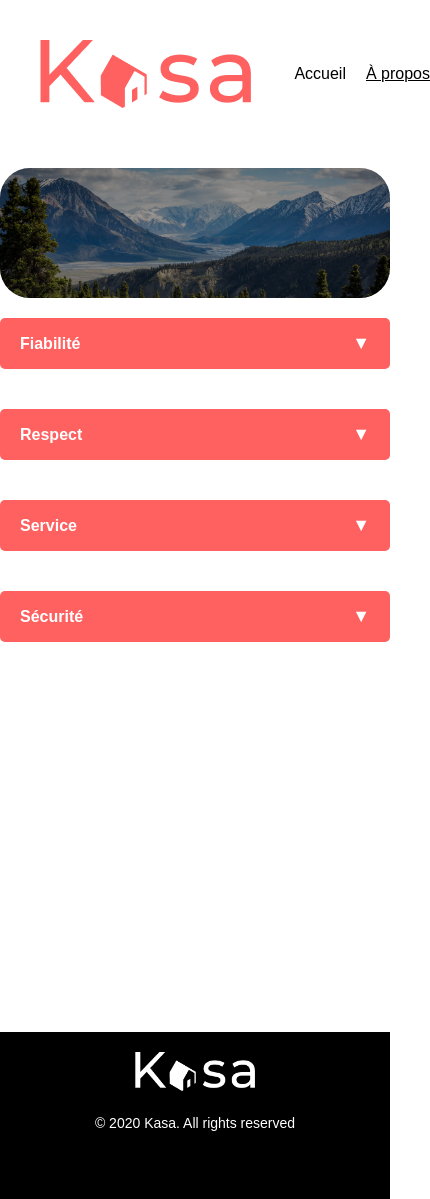
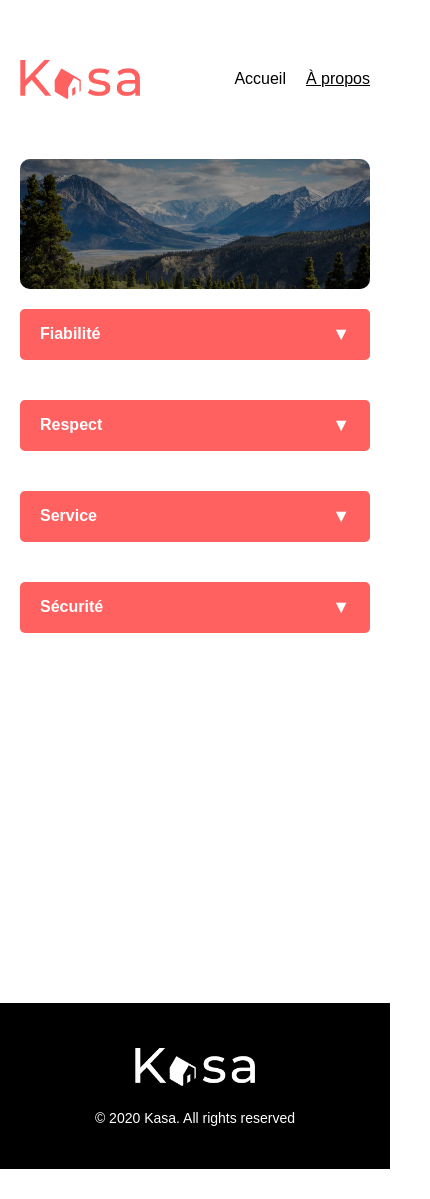
Before and after one commit to FoligneTheo/react1, a React (Create React App) app: page /react1/about in a window 390 px wide. Shown: the whole page, 430 px wide, since content can reach past the window. After the commit the page ends 1169 px from the top, so only its background shows below. Built offline with nearby package versions, Linux system fonts and the light colour scheme.

Commit message:
uniform acceuil + responsive

```diff
--- a/src/App.js
+++ b/src/App.js
@@ -11,8 +11,8 @@ import LogementDetails from './components/LogementDetails';
 function App() {
   return (
     <Router basename="/react1">
+        <Header />
       <div className="page-container">
-        <Header />
 
         <div className="Middle">
           <Routes>
@@ -23,8 +23,8 @@ function App() {
           </Routes>
         </div>
 
+      </div>
         <Footer />
-      </div>
     </Router>
   );
 }
--- a/src/App.scss
+++ b/src/App.scss
@@ -24,7 +24,7 @@ main {
 
 .Middle {
   flex: 1;
-  padding: 40px 0; // on évite le padding latéral ici car il est déjà dans .page-container
+  padding: 20px;
 }
 
 .page-container {
--- a/src/components/Banner.scss
+++ b/src/components/Banner.scss
@@ -3,7 +3,7 @@
     height: 223px;
     background-size: cover;
     background-position: center;
-    border-radius: 30px;
+    border-radius: 25px;
     margin: 20px auto;
     overflow: hidden;
     max-width: 1240px;
@@ -23,18 +23,23 @@
 }
 
 .banner__text {
+    padding: 0 20px;
     color: white;
     font-size: 48px;
     font-weight: bold;
     text-align: center;
 }
 
-@media screen and (max-width: 500px) {
+@media screen and (max-width: 768px) {
     .banner {
         height: 130px;
+        border-radius: 10px;
     }
 
     .banner__text {
+        justify-content: flex-start;
+        align-items: center;
+        text-align: left;
         font-size: 30px;
     }
 }
--- a/src/components/Card.scss
+++ b/src/components/Card.scss
@@ -2,7 +2,7 @@
   width: 100%;
   max-width: 340px;
   height: 340px;
-  border-radius: 20px;
+  border-radius: 10px;
   overflow: hidden;
   box-shadow: 0 4px 6px rgba(0, 0, 0, 0.1);
   position: relative;
--- a/src/components/CardList.scss
+++ b/src/components/CardList.scss
@@ -6,7 +6,7 @@
     justify-content: center;
     padding: 40px;
     background-color: #f9f9f9;
-    border-radius: 15px;
+    border-radius: 25px;
     max-width: 1240px;
     margin: 0 auto;
   }
@@ -26,11 +26,15 @@
         display: grid;
     grid-template-columns: repeat(1, 1fr);
     gap: 30px;
-    padding: 40px;
-    background-color: #f9f9f9;
-    border-radius: 15px;
-    max-width: 1735px;
+    padding: 0;
+    background-color: transparent;
+    border-radius: 0;
+    max-width: 100%;
     margin: 0 auto;
     }
 
+    .card {
+      max-width: 100%;
+    }
+
 }
--- a/src/components/Footer.scss
+++ b/src/components/Footer.scss
@@ -26,6 +26,12 @@
 @media screen and (max-width: 768px) {
     .footer {
         min-height: 15vh;
+    }
 
+    .footer {
+
+        &__content {
+padding-top: 25px;
+        }
     }
 }
--- a/src/components/Header.scss
+++ b/src/components/Header.scss
@@ -1,19 +1,21 @@
 .Header {
     width: 100%;
+    background-color: white;
     display: flex;
     justify-content: center;
-    background-color: white;
     margin-top: 40px;
-    // padding: 0 20px;
 
     &__container {
       width: 100%;
       max-width: 1240px;
+      padding: 20px;
+      box-sizing: border-box;
       display: flex;
       justify-content: space-between;
       align-items: center;
     }
   }
+
 
 .logo {
     font-size: 24px;
@@ -49,3 +51,11 @@
         }
     }
 }
+
+
+@media screen and (max-width: 768px) {
+    .logo {
+        width: 120px;
+    }
+
+}
--- a/src/components/LogementDetails.scss
+++ b/src/components/LogementDetails.scss
@@ -1,5 +1,5 @@
 .logement-details {
-    padding: 100px;
+    // padding: 100px;
 
     &__carousel {
         position: relative;
@@ -229,10 +229,10 @@
       }
 
 
-      .Header {
-        margin-left: 40px;
-        margin-right: 40px;
-      }
+    //   .Header {
+    //     margin-left: 40px;
+    //     margin-right: 40px;
+    //   }
 
       .logement-details__right {
         align-items: flex-start;
--- a/src/pages/Acceuil.scss
+++ b/src/pages/Acceuil.scss
@@ -2,7 +2,7 @@
     display: flex;
     flex-direction: column;
     align-items: center;
-    // padding: 0 20px;
+    // padding: 20px;
 }
 
 .card-list-wrapper {
```
Lines whose indentation alone changed are shown as unchanged.
